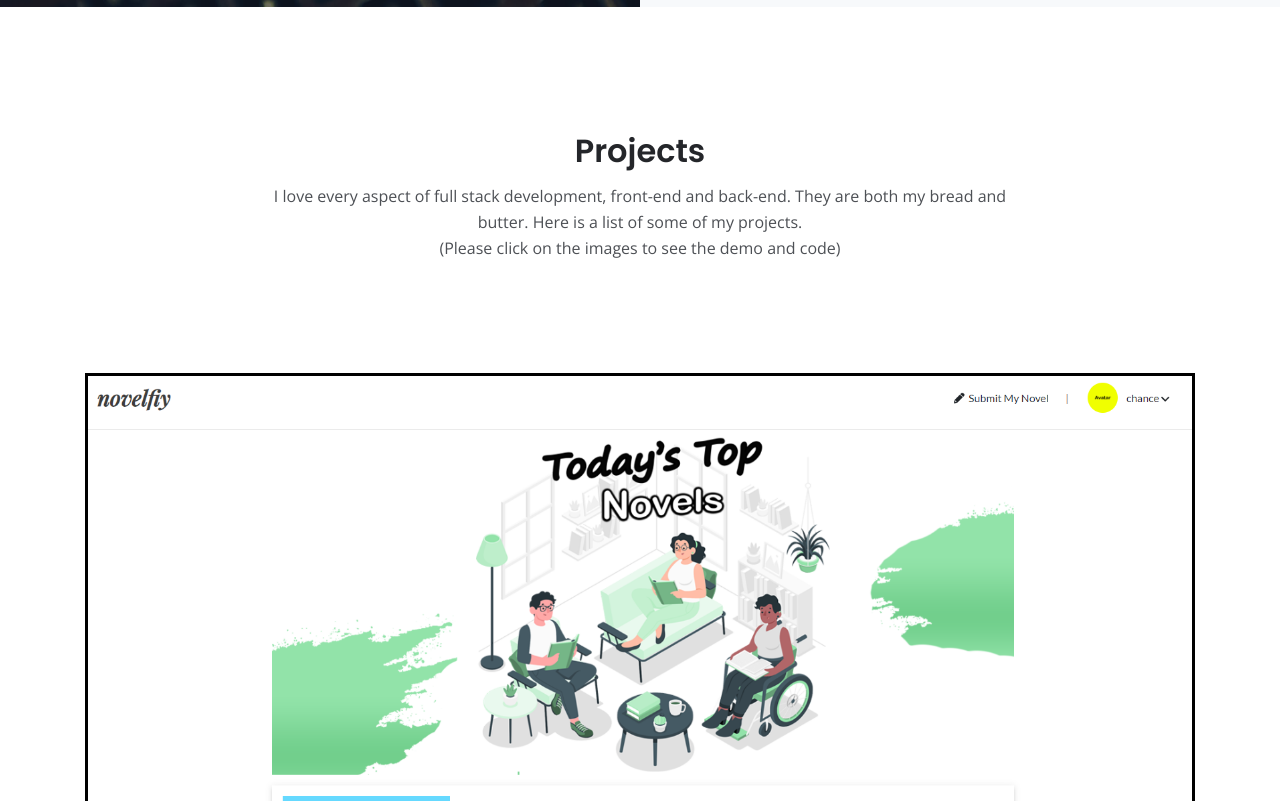
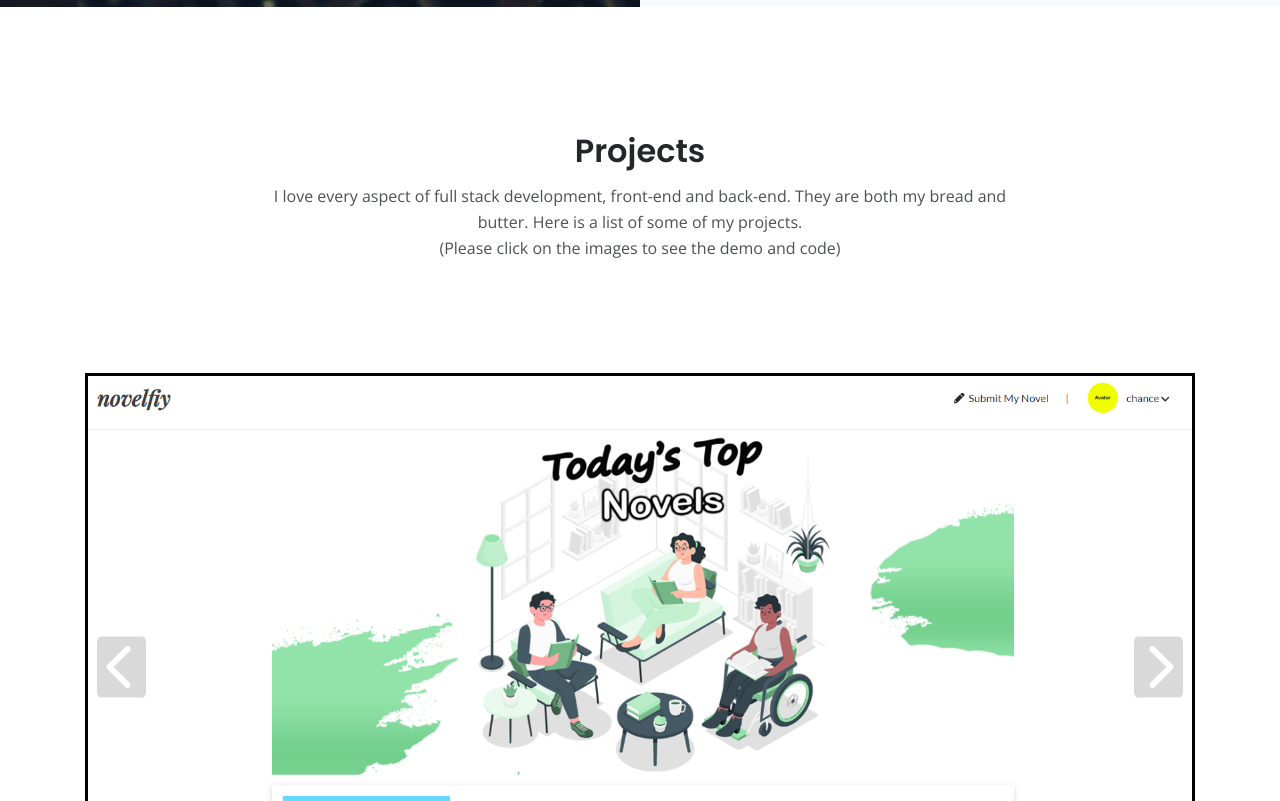
Before and after one commit to Chance-Crawford/Portfolio, a plain HTML site: page index.html in a window 1280 px wide. Shown: the part 1999-2800 px from the top of the page. Drawn offline with nearby package versions, Linux system fonts and the light colour scheme.

Commit message:
novelfiy image wheel implememnted

```diff
--- a/css/styles.css
+++ b/css/styles.css
@@ -662,6 +662,60 @@ input[type='checkbox'] {
 }
 /* end of hover animation */
 
+/* Image Carousel Wheel */
+
+.wheel{
+	position: relative;
+	width: 100%;
+	height: 100%;
+}
+
+.wheel-button{
+	background: rgba(0, 0, 0, 0.15);
+	padding: .4rem;
+	position: absolute;
+	cursor: pointer;
+	border: none;
+	font-size: 3rem;
+	top: 50%;
+	transform: translateY(-50%);
+	color: white;
+	border-radius: .3rem;
+	z-index: 4;
+	transition: background-color .3s;
+}
+
+.wheel-button:hover,
+.wheel-button:focus{
+	background: rgba(0, 0, 0, 0.3);
+}
+
+.prev-slide{
+	left: .75rem;
+}
+
+.next-slide{
+	right: .75rem;
+}
+
+.slide{
+	position: absolute;
+	inset: 0;
+	width: 100%;
+	min-height: 100%;
+	opacity: 0;
+	transition: opacity .25s;
+	transition-delay: .25s;
+}
+
+.slide[data-current]{
+	transition-delay: .2s;
+	z-index: 2;
+	opacity: 1;
+}
+
+
+
 
 /*****************/
 /*     Works     */
@@ -986,6 +1040,10 @@ a:hover.back-to-top {
 /*************************/
 
 @media (max-width: 549px){
+
+	.wheel-button{
+		font-size: 1.75rem;
+	}
 
 	.modal-header{
 		flex-wrap: wrap;
--- a/index.html
+++ b/index.html
@@ -19,6 +19,7 @@
     <link href="https://fonts.googleapis.com/css2?family=Open+Sans:ital,wght@0,400;0,600;0,700;1,400&family=Poppins:wght@600&display=swap" rel="stylesheet">
     <link href="css/bootstrap.css" rel="stylesheet">
     <link href="css/fontawesome-all.css" rel="stylesheet">
+    <link rel="stylesheet" href="https://cdnjs.cloudflare.com/ajax/libs/font-awesome/6.1.1/css/all.min.css" integrity="sha512-KfkfwYDsLkIlwQp6LFnl8zNdLGxu9YAA1QvwINks4PhcElQSvqcyVLLD9aMhXd13uQjoXtEKNosOWaZqXgel0g==" crossorigin="anonymous" referrerpolicy="no-referrer" />
 	<link href="css/styles.css" rel="stylesheet">
 
 	<!-- Favicon  -->
@@ -251,13 +252,31 @@
 
                             </div>
                             <!-- end of modal -->
+
                             <!-- project image click for modal -->
-                            <a href="#" class="" data-toggle="modal" data-target="#novelfiy">
-                                <!-- project image -->
-                                <img class="img-fluid click-img img-border" src="images/novelfiy.PNG" alt="novelfiy page">
+                            <article aria-label="image carousel">
+                                <div data-wheel class="wheel">
+                                    <button class="wheel-button prev-slide" data-wheel-button="prev"><i class="fa-solid fa-chevron-left"></i></button>
+                                    <button class="wheel-button next-slide" data-wheel-button="next"><i class="fa-solid fa-chevron-right"></i></button>
+                                    <div data-slides>
+                                        <a href="#" class="slide" data-toggle="modal" data-target="#novelfiy" data-current>
+                                            <!-- project image -->
+                                            <img class="img-fluid click-img img-border slide-img" src="images/novelfiy.PNG" alt="novelfiy page">
+                                        </a>
+                                        <a href="#" class="slide" data-toggle="modal" data-target="#novelfiy">
+                                            <!-- project image -->
+                                            <img class="img-fluid click-img img-border slide-img" src="images/novelfiy 2.jpg" alt="novelfiy page 2">
+                                        </a>
+                                        <a href="#" class="slide" data-toggle="modal" data-target="#novelfiy">
+                                            <!-- project image -->
+                                            <img class="img-fluid click-img img-border slide-img" src="images/novelfiy 3.jpg" alt="novelfiy page 3">
+                                        </a>
+                                    </div>
+                                </div>
+                            </article>
 
-                            </a>
-                        </div> <!-- end of image-container -->
+                        </div>
+                        <!-- end of image-container -->
                         <!-- text below image -->
                         <div class="d-flex w-75 flex-wrap justify-content-center ml-auto mr-auto mt-4">
                             <p class="project-title">
--- a/js/scripts.js
+++ b/js/scripts.js
@@ -76,3 +76,56 @@
 	});
 
 })(jQuery);
+
+
+// Image carousel wheel
+
+let imgHeight = document.querySelector('.slide-img').offsetHeight;
+console.log(imgHeight);
+
+let wheelArr = document.querySelectorAll('.wheel');
+
+wheelArr.forEach((wheel)=>{
+    wheel.style.height = `${imgHeight}px`;
+});
+
+// checks to see if height of container is equal to absolute position child
+setInterval(()=>{
+    // full height of image including the border
+    let imgHeight = document.querySelector('.slide-img').offsetHeight;
+
+    if(wheelArr[0].offsetHeight === imgHeight){
+        return;
+    }
+
+    wheelArr.forEach((wheel)=>{
+        wheel.style.height = `${imgHeight}px`;
+    });
+
+}, 1000)
+
+// scroll through wheel
+const wheelBtns = document.querySelectorAll("[data-wheel-button]");
+
+wheelBtns.forEach((btn)=>{
+    btn.addEventListener("click", () => {
+        const wheelIndex = btn.dataset.wheelButton === "next" ? 1 : -1;
+        const slides = btn.closest("[data-wheel]").querySelector("[data-slides]");
+
+        const currSlide = slides.querySelector("[data-current]");
+        let changeIndex = [...slides.children].indexOf(currSlide) + wheelIndex;
+
+        // if the wheel index is at first slide and the "previous wheel button" is clicked
+        // again, loop.
+        if(changeIndex < 0){
+            changeIndex = slides.children.length - 1;
+        }
+        // if at last slide, loop to the starting slide
+        if(changeIndex >= slides.children.length){
+            changeIndex = 0;
+        }
+
+        slides.children[changeIndex].dataset.current = true;
+        delete currSlide.dataset.current;
+    })
+})
```
Also changed, not shown: images/novelfiy 2.jpg (added), images/novelfiy 3.jpg (added).
